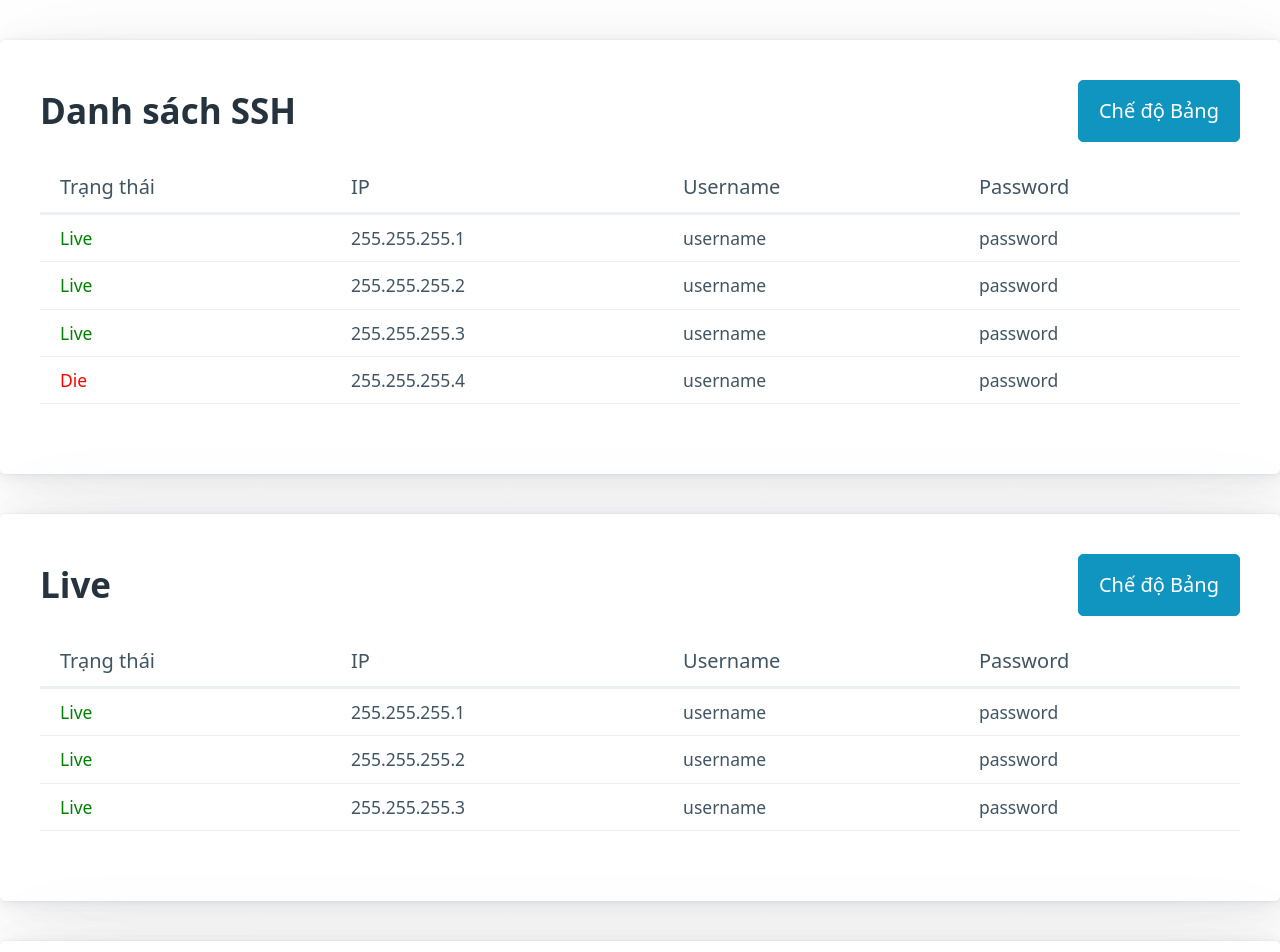
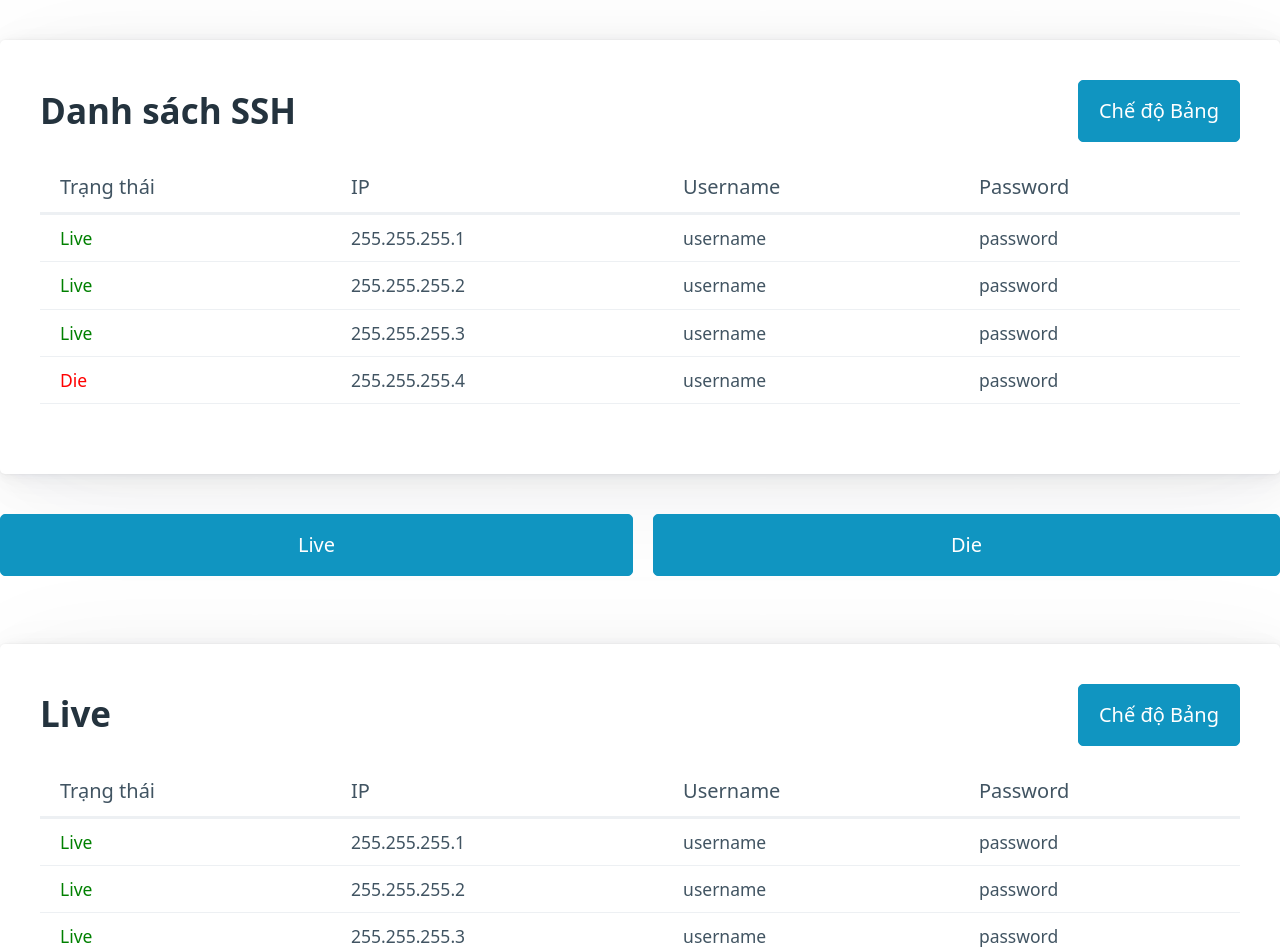
Before and after one commit to KhanhhNe/sshmanager-v2, a Vue app: page / in a window 1280 px wide. Shown: the top 952 px of the page. Built offline with nearby package versions, Linux system fonts and the light colour scheme.

Commit message:
Add tabs to display Live & Die lists
Tabs and Tab components are added to display Live/Die list more
compactly. Now they're wrapped inside one "component" only, saving space
 for further use of ports controllers.

```diff
--- a/src/App.vue
+++ b/src/App.vue
@@ -1,19 +1,29 @@
 <template>
   <div id="app">
     <SSHList :sshList="sshList" listName="Danh sách SSH" @update-ssh-list="sshList = $event"></SSHList>
-    <SSHList :sshList="liveList" listName="Live" :readOnly="true"></SSHList>
-    <SSHList :sshList="dieList" listName="Die" :readOnly="true"></SSHList>
+    <Tabs>
+      <Tab title="Live">
+        <SSHList :sshList="liveList" listName="Live" :readOnly="true"></SSHList>
+      </Tab>
+      <Tab title="Die">
+        <SSHList :sshList="dieList" listName="Die" :readOnly="true"></SSHList>
+      </Tab>
+    </Tabs>
   </div>
 </template>
 
 <script>
 import SSHList from './components/SSHList.vue'
+import Tabs from './components/Tabs.vue'
+import Tab from './components/Tab.vue'
 import '@picocss/pico'
 
 export default {
   name: 'App',
   components: {
-    SSHList
+    SSHList,
+    Tabs,
+    Tab
   },
   data() {
     return {
--- a/src/components/SSHList.vue
+++ b/src/components/SSHList.vue
@@ -26,6 +26,7 @@
       </tr>
       </tbody>
     </table>
+    <!--suppress HtmlUnknownAttribute -->
     <textarea :value="sshText"
               @change="sshText = $event.target.value"
               :readonly="readOnly"
--- /dev/null
+++ b/src/components/Tab.vue
@@ -0,0 +1,23 @@
+<template>
+  <div v-show="isActive">
+    <slot></slot>
+  </div>
+</template>
+
+<script>
+export default {
+  name: "Tab",
+  props: {
+    title: String
+  },
+  data() {
+    return {
+        isActive: false
+    }
+  }
+}
+</script>
+
+<style scoped>
+
+</style>
--- /dev/null
+++ b/src/components/Tabs.vue
@@ -0,0 +1,52 @@
+<template>
+  <div class="tabs-wrapper">
+    <ul>
+      <li v-for="tab in tabs" :key="tab.title">
+        <button @click="selectTab(tab)">{{ tab.title }}</button>
+      </li>
+    </ul>
+    <slot></slot>
+  </div>
+</template>
+
+<script>
+export default {
+  name: "Tabs",
+  data() {
+    return {
+      currentTab: undefined,
+      tabs: []
+    }
+  },
+  methods: {
+    selectTab(tab) {
+      if (this.currentTab) {
+        this.currentTab.isActive = false
+      }
+      this.currentTab = tab || this.currentTab
+      if (this.currentTab) {
+        this.currentTab.isActive = true
+      }
+    }
+  },
+  mounted() {
+    this.tabs = this.$children
+    this.selectTab(this.tabs[0])
+  }
+}
+</script>
+
+<style lang="scss">
+.tabs-wrapper {
+  ul {
+    display: flex;
+    gap: 1rem;
+    padding: 0;
+
+    li {
+      flex-grow: 1;
+      list-style-type: none;
+    }
+  }
+}
+</style>
```
